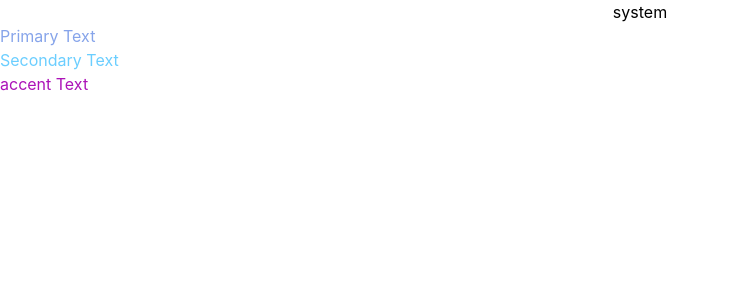
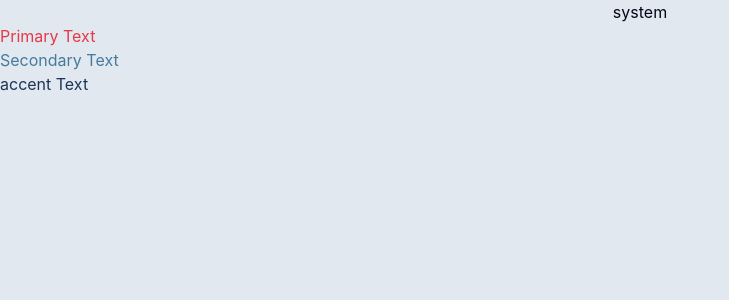
Before and after one commit to WolfieLeader/react-template, a React (Vite) app: page / in a window 1280 px wide. Shown: the top 300 px of the page, without its empty margins (0-729 px from the left). Built offline with nearby package versions, Linux system fonts and the light colour scheme.

Commit message:
Color Palate

```diff
--- a/src/styles/index.css
+++ b/src/styles/index.css
@@ -4,16 +4,16 @@
 
 @layer base {
   :root {
-    --color-textColor: 0 0 0;
-    --color-backgroundColor: 255 255 255;
-    --color-primary: 134 164 234;
-    --color-secondary: 107 206 255;
-    --color-accent: 172 19 184;
+    --color-textColor: 2 6 23;
+    --color-backgroundColor: 226 232 240;
+    --color-primary: 230 57 70;
+    --color-secondary: 69 123 157;
+    --color-accent: 29 53 87;
   }
   :root[data-theme="dark"] {
-    --color-textColor: 255 255 255;
-    --color-backgroundColor: 0 0 0;
-    --color-secondary: 0 25 82;
-    --color-accent: 195 26 213;
+    --color-textColor: 226 232 240;
+    --color-backgroundColor: 15 23 42;
+    --color-secondary: 119 171 189;
+    --color-accent: 69 123 157;
   }
 }
--- a/tailwind.config.js
+++ b/tailwind.config.js
@@ -4,13 +4,12 @@ export default {
   theme: {
     extend: {},
     colors: {
-      textColor: "rgb(var(--color-textColor))",
-      backgroundColor: "rgb(var(--color-backgroundColor))",
+      textColor: "rgb(var(--color-textColor) / <alpha-value>)",
+      backgroundColor: "rgb(var(--color-backgroundColor) / <alpha-value>)",
       primary: "rgb(var(--color-primary) / <alpha-value>)",
       secondary: "rgb(var(--color-secondary) / <alpha-value>)",
       accent: "rgb(var(--color-accent) / <alpha-value>)",
     },
   },
-  darkMode: "class",
   plugins: [],
 };
```
